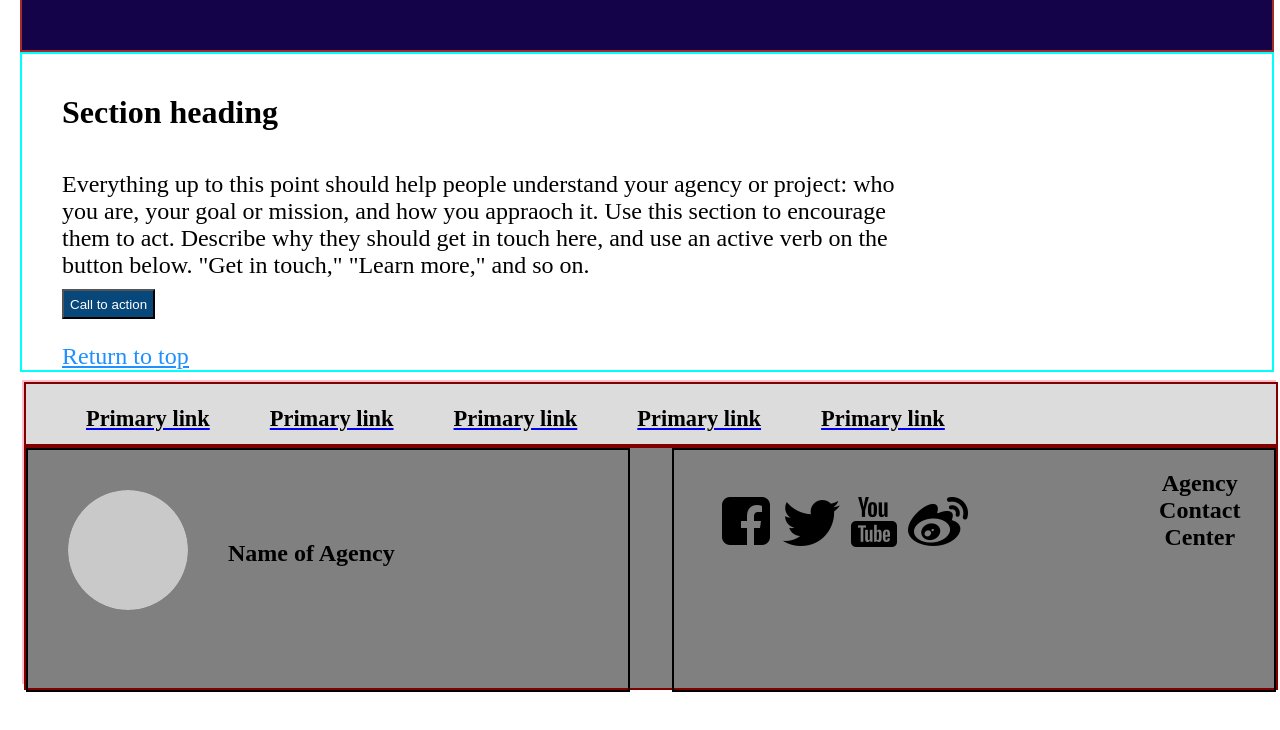
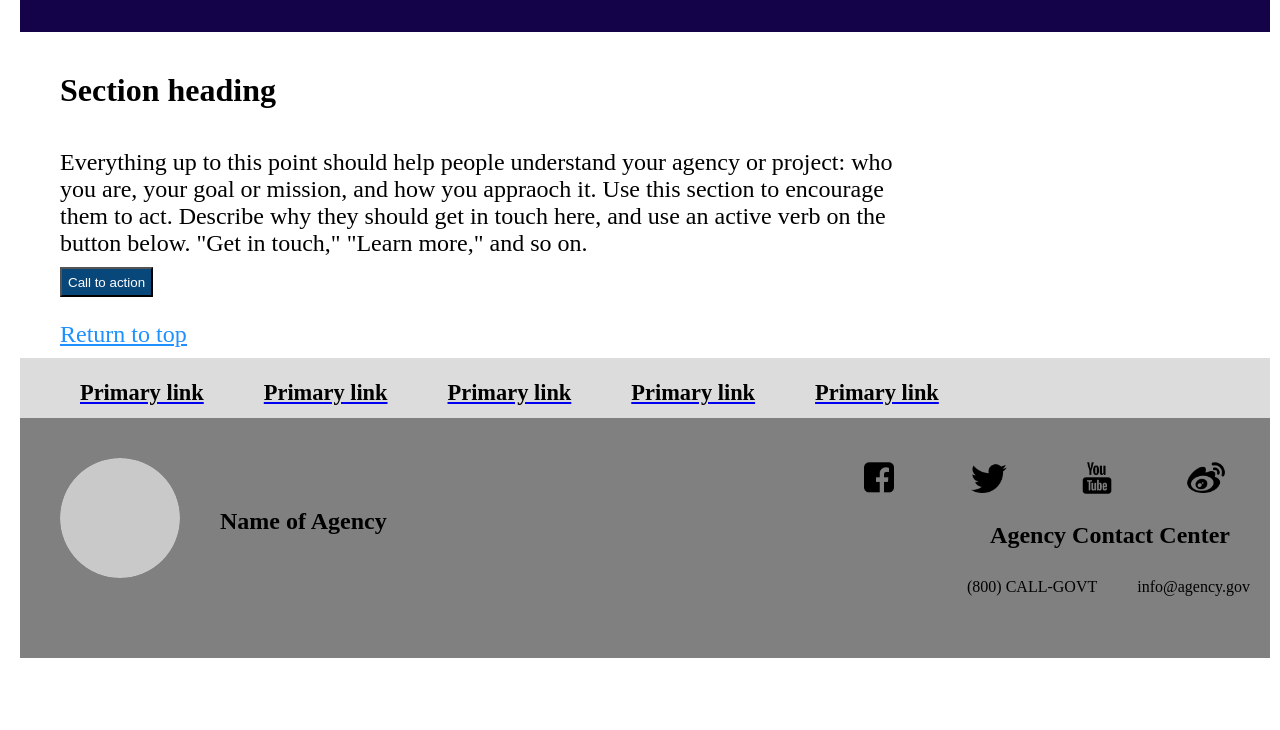
Before and after one commit to AkolFrancis/Project-title, a plain HTML site: page Project/index.html in a window 1280 px wide. Shown: the part 1576-2306 px from the top of the page. After the commit the page ends 2274 px from the top, so only its background shows below. Drawn offline with Linux system fonts and the light colour scheme.

Commit message:
Add files via upload

```diff
--- a/Project/index.html
+++ b/Project/index.html
@@ -8,9 +8,9 @@
 <link rel="stylesheet" type="text/css" href="style.css">
 <body>
 <div class="nav">
-	<div class="title">
+  <div class="title">
        <h2 id="title">Project Title</h2>
-	</div>
+  </div>
 	<div class="address">
         <p id="address">
 			Secondary Link
@@ -27,7 +27,7 @@
 		</div>
 	</div>
 </div>
-<hr>
+<hr class="line">
 <div class="navbar">
 	<li id="nav-item">
 		<select id="dropdown">
@@ -50,7 +50,7 @@
 	</li>
 </div>
 <div class="section">
-	<div class="callout">
+  <div class="callout">
     <div id="callout">
       <p>
 		<span class="white">Hero callout:</span><br> <span class="blue">Bring attention <br> to a project <br> priority </span>
@@ -67,7 +67,7 @@
 	</div>
 </div>
 <div class="tag">
-	<div class="tagOne">
+  <div class="tagOne">
       <h2>
 		A tagline <br> highlights your<br> approach
 	  </h2>
@@ -209,10 +209,18 @@
   <div id="socialmediaIcons">
 	<img src="weibo.png">
   </div>
-</div>
-<h2>
+  <h2>
 	Agency Contact Center
   </h2>
+</div>
+</div>
+<div class="agency">
+	<p id="agency">
+		(800) CALL-GOVT
+	</p>
+	<p id="agency">
+		info@agency.gov
+	</p>
 </div>
 	</div>
 </body>
--- a/Project/style.css
+++ b/Project/style.css
@@ -3,7 +3,7 @@ body {
 	margin: 20px;
 }
 .nav{
-	border: 2px solid blue;
+	/*border: 2px solid blue;*/
 	width: 1250px;
 	height: 120px;
 }
@@ -38,7 +38,7 @@ body {
 	margin-bottom: 30px;
 }
 .navbar{
-	border: 2px solid green;
+	/*border: 2px solid green;*/
 	width: 1250px;
 	height: 50px;
 }
@@ -50,8 +50,12 @@ body {
 	text-decoration: none;
 	padding: 14px 16px;
 }
+#dropdown {
+	text-decoration: none;
+	border: none;
+}
 .section{
-	border: 2px solid brown;
+	/*border: 2px solid brown;*/
 	width: 1250px;
 	height: 500px;
 	background-image: url(hero.jpg);
@@ -60,7 +64,7 @@ body {
 
 }
 .callout{
-	border: 5px solid green;
+	/*border: 5px solid green;*/
 	background-color: rgb(52, 39, 138);
 	height: 440px;
 	width: 350px;
@@ -101,7 +105,7 @@ body {
 	height: 30px;
 }
 .tag{
-	border: 2px solid yellow;
+	/*border: 2px solid yellow;*/
 	width: 1250px;
 	height: 300px;
 }
@@ -124,7 +128,7 @@ body {
 	margin-left: 40px;
 }
 .simple{
-	border: 2px solid brown;
+	/*border: 2px solid brown;*/
 	width: 1250px;
 	height: 600px;
 	background-color: rgb(21, 3, 73);
@@ -170,7 +174,7 @@ body {
 	font-size: 1em;
 }
 .heading{
-	border: 2px solid aqua;
+	/*border: 2px solid aqua;*/
 	width: 1250px;
 	height: 316px;
 }
@@ -202,7 +206,7 @@ margin: 40px;
 	text-decoration: underline;
 }
 .footer{
-	border: 2px solid pink;
+	/*border: 2px solid pink;*/
 	width: 1250px;
 	height: 300px;
 	margin-top: 10px;
@@ -214,7 +218,7 @@ margin: 40px;
 	text-align: center;
 	text-decoration: none;
 	height: 60px;
-	border: 2px solid maroon;
+	/*border: 2px solid maroon;*/
 	width: 1250px;
 	background-color: gainsboro;
 }
@@ -239,14 +243,14 @@ margin: 40px;
 	text-align: center;
 	text-decoration: none;
 	height: 240px;
-	border: 2px solid maroon;
+	/*border: 2px solid maroon;*/
 	width: 1250px;
 	background-color: grey;
 }
 .itemOne{
 	height: 240px;
 	width: 600px;
-	border: 2px solid black;
+	/*border: 2px solid black;*/
 	float: left;
 	display: block;
 	color: black;
@@ -263,9 +267,9 @@ margin: 40px;
 	margin-top: 70px;
 }
 .itemTwo{
-	height: 240px;
+	height: 140px;
 	width: 600px;
-	border: 2px solid black;
+	/*border: 2px solid black;*/
 	float: right;
 	display: block;
 	color: black;
@@ -281,8 +285,9 @@ margin: 40px;
 	text-align: center;
 	text-decoration: none;
 	height: 240px;
-	width: 600px;
+	width: 500px;
 	margin: 40px;
+	padding-left: 5em;
 }
 #socialmediaIcons{
 	float: left;
@@ -290,14 +295,34 @@ margin: 40px;
 	color: black;
 	text-align: center;
 	text-decoration: none;
+	margin-left: 0.5em;
+	padding-left: 1em;
 }
-.contact{
+#socialmediaIcons img {
+	margin-inline-start: 45px;
+    width: 40px;
+    height: 40px;
+}
+.socialmediaIcons h2{
+	float: right;
+	display: flex;
+	color: black;
+	text-align: right;
+	text-decoration: none;
+	margin-left: 5em;
+}
+.agency {
 	float: right;
 	display: block;
 	color: black;
-	text-align: left;
+	text-align: center;
 	text-decoration: none;
-	font-size: 1em;
-	margin-top: 10px;
-	width: 600px;
 }
+#agency {
+	float: left;
+	display: block;
+	color: black;
+	text-align: center;
+	text-decoration: none;
+	margin: 20px;
+}
```
